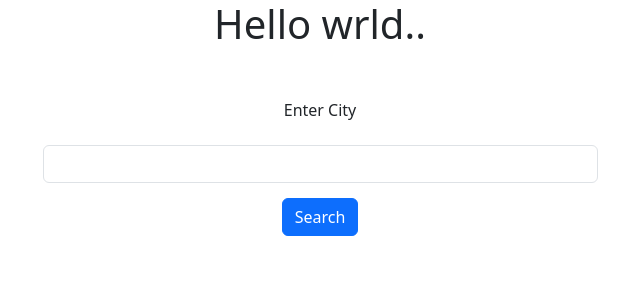
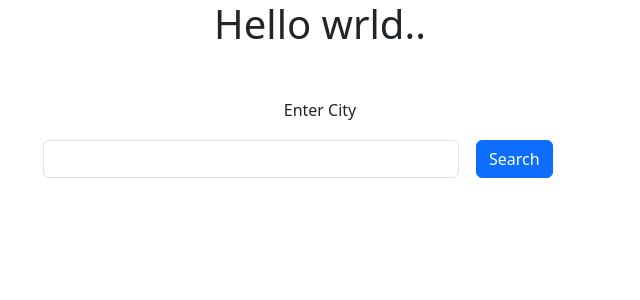
Before and after one commit to Salrabber/Weather-app, a React (Vite) app: page / in a window 1280 px wide. Shown: the top 300 px of the page, without its empty margins (320-960 px from the left). Built offline with nearby package versions, Linux system fonts and the light colour scheme.

Commit message:
small cards

```diff
--- a/src/App.tsx
+++ b/src/App.tsx
@@ -1,24 +1,28 @@
 import { LocationForm } from "./components/LocationForm";
-import { useState } from "react";
 import { UseCards } from "./hooks/cards";
 import { SmallCard } from "./components/SmallCard";
 import { ErrorMessage } from "./components/ErrorMessage";
 
 import "./styles/App.scss";
-import { WeatherData } from "./models";
 
 function App() {
-  const {cards, error, newCard, setError} = UseCards();
+  const { cards, error, newCard, setError } = UseCards();
 
   return (
     <>
       <div className="container">
-        <h1>Hello wrld..</h1>
-        <LocationForm fetchData={newCard} />
-        {error && <ErrorMessage errorMsg={error} close={() => setError("")}/>}
-        {cards.map((card) => (
-          <SmallCard card={card} key={card.id} />
-        ))}
+        <div className="top__content">
+          <h1>Hello wrld..</h1>
+          <LocationForm fetchData={newCard} />
+          {error && (
+            <ErrorMessage errorMsg={error} close={() => setError("")} />
+          )}
+        </div>
+        <div className="cards-list">
+          {cards.map((card) => (
+            <SmallCard weather={card} key={card.id} />
+          ))}
+        </div>
       </div>
     </>
   );
--- a/src/components/ErrorMessage.tsx
+++ b/src/components/ErrorMessage.tsx
@@ -1,4 +1,3 @@
-import { UseCards } from "../hooks/cards";
 import "../styles/ErrorMessage.scss";
 
 interface ErrorMessageProps {
@@ -7,9 +6,6 @@ interface ErrorMessageProps {
 }
 
 export function ErrorMessage({ errorMsg, close }: ErrorMessageProps) {
-
-    // const {error, setError} = UseCards();
-
   return (
     <div className="error-message" onClick={close}>
       <svg
--- a/src/components/Loader.tsx
+++ b/src/components/Loader.tsx
@@ -1,5 +1,5 @@
 export function Loader(){
     return(
-        <p className="text-center">Loading...</p>
+        <p className="loader__text">Loading...</p>
     )
 }
--- a/src/components/LocationForm.tsx
+++ b/src/components/LocationForm.tsx
@@ -45,10 +45,10 @@ export function LocationForm({ fetchData }: LocationFormProps) {
 
   return (
     <div className="wrapper">
-      <form className="col-md-6" onSubmit={submitHandler}>
-        <label form="validationCustom03" className="form-label">
+      <label form="validationCustom03" className="form-label">
           Enter City
         </label>
+      <form className="col-md-6" onSubmit={submitHandler}>
         <input
           type="text"
           className="form-control"
--- a/src/components/SmallCard.tsx
+++ b/src/components/SmallCard.tsx
@@ -1,13 +1,24 @@
 import { WeatherData } from "../models";
 
+import "../styles/SmallCard.scss";
+
 interface SmallCardProps {
-    card: WeatherData
+  weather: WeatherData;
 }
 
-export function SmallCard({card}: SmallCardProps){
-    return(
-        <div className="wrapper">
-            <h1>{card.name}</h1>
-        </div>
-    )
+export function SmallCard({ weather }: SmallCardProps) {
+  return (
+    <div className="weather-data">
+      <h2>{weather.name}</h2>
+      <img
+        className="weather-icon"
+        src={`https://openweathermap.org/img/w/${weather.weather[0].icon}.png`}
+        alt={weather.weather[0].description}
+      />
+      <div>
+        <p className="weather-description">{weather.weather[0].description}</p>
+        <p className="weather-temperature">{weather.main.temp}&deg;C</p>
+      </div>
+    </div>
+  );
 }
--- a/src/hooks/cards.tsx
+++ b/src/hooks/cards.tsx
@@ -1,6 +1,5 @@
 import { useState } from "react";
 import { WeatherData } from "../models";
-import { ErrorMessage } from "../components/ErrorMessage";
 
 export function UseCards() {
   const [cards, setCards] = useState<WeatherData[]>([]);
--- a/src/styles/App.scss
+++ b/src/styles/App.scss
@@ -1,6 +1,5 @@
 body {
   text-align: center;
-  align-items: center;
 }
 
 .container {
@@ -8,3 +7,15 @@ body {
   margin: 0 auto;
   padding: 0 15px;
 }
+
+.top__content{
+  padding-bottom: 45px;
+  position: relative;
+}
+
+.cards-list{
+  margin-top: 25px;
+  display: flex;
+  gap: 15px;
+  flex-wrap: wrap;
+}
--- a/src/styles/ErrorMessage.scss
+++ b/src/styles/ErrorMessage.scss
@@ -15,4 +15,7 @@
         margin: auto 0px;
         color: red;
     }
+    position: absolute;
+    bottom: 0;
+    width: 100%;
 }
--- /dev/null
+++ b/src/styles/Loader.scss
@@ -0,0 +1,4 @@
+.loader__text{
+    position: absolute;
+    bottom: 0;
+}
--- a/src/styles/LocationForm.scss
+++ b/src/styles/LocationForm.scss
@@ -1,12 +1,21 @@
 .wrapper {
   margin-top: 50px;
-  //   border: 1px solid black;
+  position: relative;
+  padding-bottom: 45px;
 }
 
 .col-md-6 {
   margin: 0 auto;
+  margin-top: 10px;
+  margin-bottom: 20px;
   display: flex;
-  flex-direction: column;
-  align-items: center;
-  gap: 15px;
 }
+
+.form-control{
+  width: 100%;
+  flex-basis: 75%;
+}
+
+.col-12{
+  flex-basis: 20%;
+}
--- /dev/null
+++ b/src/styles/SmallCard.scss
@@ -0,0 +1,26 @@
+.weather-data {
+    display: flex;
+    flex-direction: column;
+    align-items: center;
+    justify-content: center;
+    border: 1px solid black;
+    border-radius: 5%;
+    width: 200px;
+    height: 200px;
+    background-color: #e8e0e0;
+  }
+
+  .weather-icon {
+    margin-right: 10px;
+  }
+
+  .weather-description {
+    font-weight: bold;
+  }
+
+  .weather-temperature {
+    font-size: 24px;
+    font-weight: bold;
+    // margin-top: 10px;
+    margin-bottom: 0;
+  }
```
